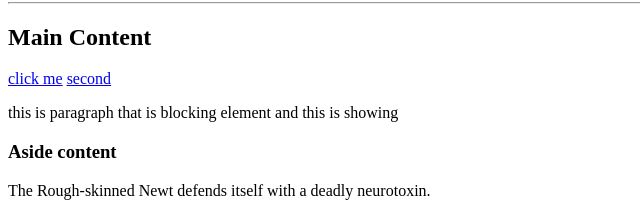
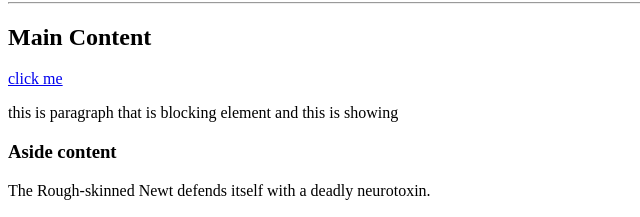
Before and after one commit to AsadBukhari886/html, a plain HTML site: page index.html in a window 1280 px wide. Shown: the part 238-455 px from the top of the page, 0-640 px from the left. Drawn offline with Linux system fonts and the light colour scheme.

Commit message:
formated

```diff
--- a/index.html
+++ b/index.html
@@ -40,8 +40,6 @@
         <article class="introduction">
           <h2>Main Content</h2>
           <a href="https://www.w3schools.com" target="_top">click me</a>
-
-          <a href="second.html">second</a>
           <p>this is paragraph that is blocking element and this is showing</p>
         </article>
         <aside>
@@ -275,7 +273,6 @@
       countries. At every level, we collaborate with people around the world to
       develop and deliver innovative solutions that protect communities,
       wildlife, and the places in which they live.
-      <!-- </ style="color: SlateBlue;"> -->
     </blockquote>
 
     <figure>
@@ -311,10 +308,6 @@
         <h2>this is article 1</h2>
         <p>this is paragraph 1</p>
       </article>
-      <!-- <article class="article">
-            <h2>this is article 2</h2>
-            <p>this is paragraph 2</p>
-        </article> -->
     </section>
 
     <!-- Footer -->
```
